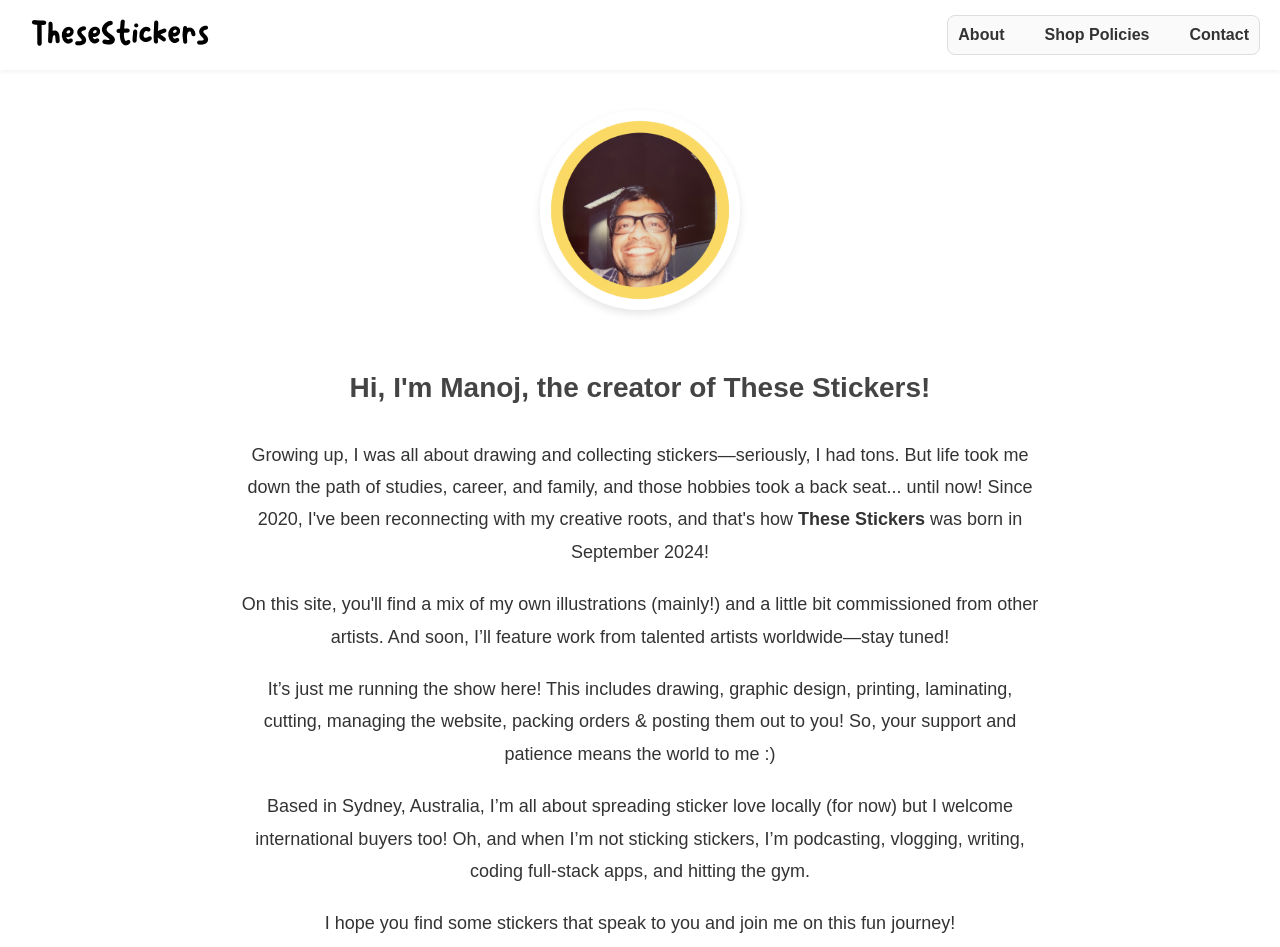
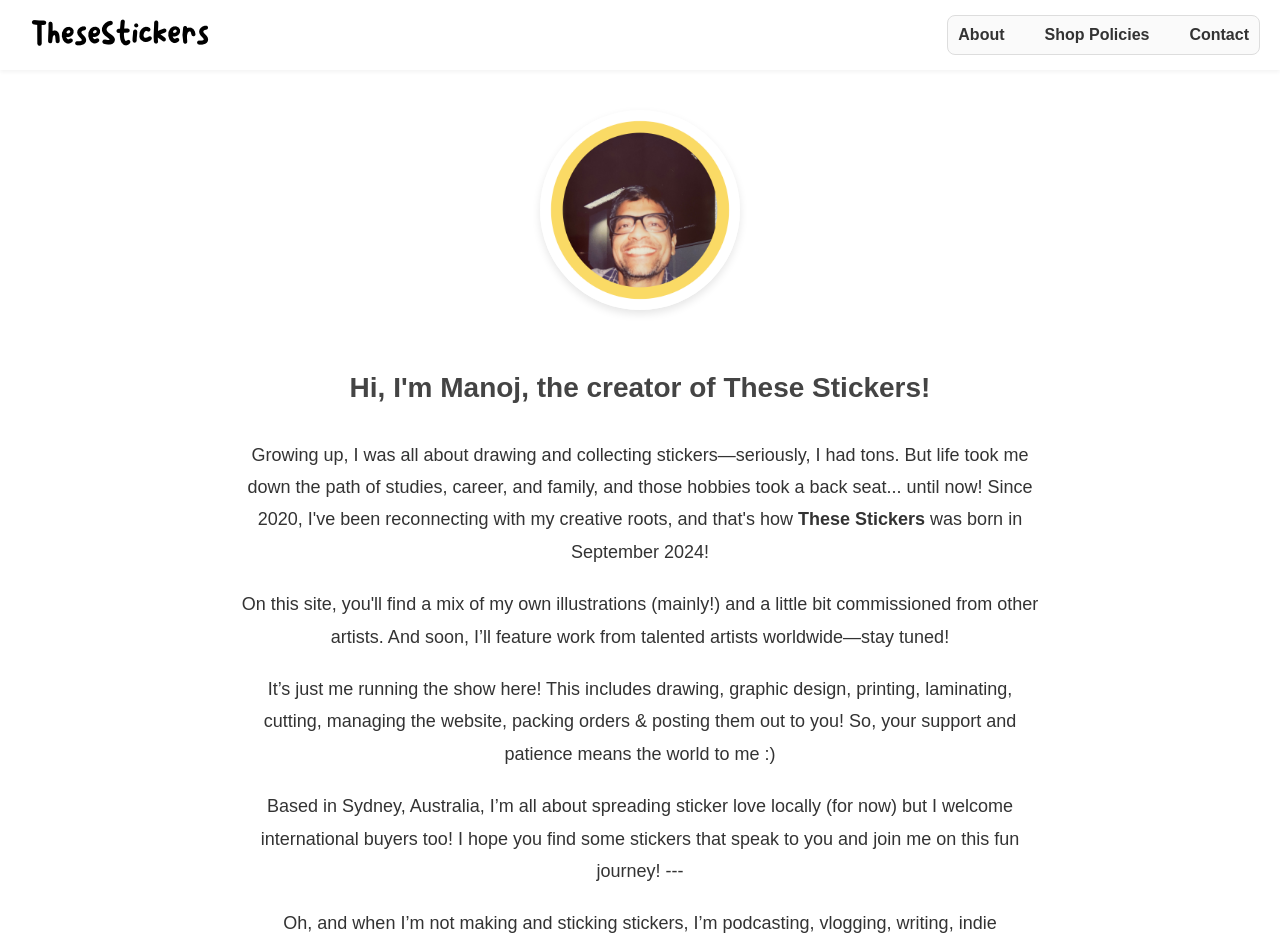
Before and after one commit to emanoj1/thesestickers, a React (Create React App) app: page /about in a window 1280 px wide. Shown: the top 947 px of the page. Built offline with nearby package versions, Linux system fonts and the light colour scheme; the HTML template or start-up script is replaced by a standard one.

Commit message:
Add Bento link

```diff
--- a/src/pages/About.jsx
+++ b/src/pages/About.jsx
@@ -31,11 +31,13 @@ function About() {
         </p>
         <p>
           Based in Sydney, Australia, I’m all about spreading sticker love locally (for now)
-          but I welcome international buyers too! Oh, and when I’m not sticking stickers,
-          I’m podcasting, vlogging, writing, coding full-stack apps, and hitting the gym.
+          but I welcome international buyers too! I hope you find some stickers that speak to you and join me on this fun journey!
+          ---
         </p>
         <p>
-          I hope you find some stickers that speak to you and join me on this fun journey!
+          Oh, and when I’m not making and sticking stickers,
+          I’m podcasting, vlogging, writing, indie publishing, coding full-stack apps, cooking and hitting the gym.
+          You can check my ventures here: <a href="https://bento.me/emanoj" target="_blank" rel="noopener noreferrer">(bento.me/emanoj) </a>
         </p>
       </div>
     </div>
```
